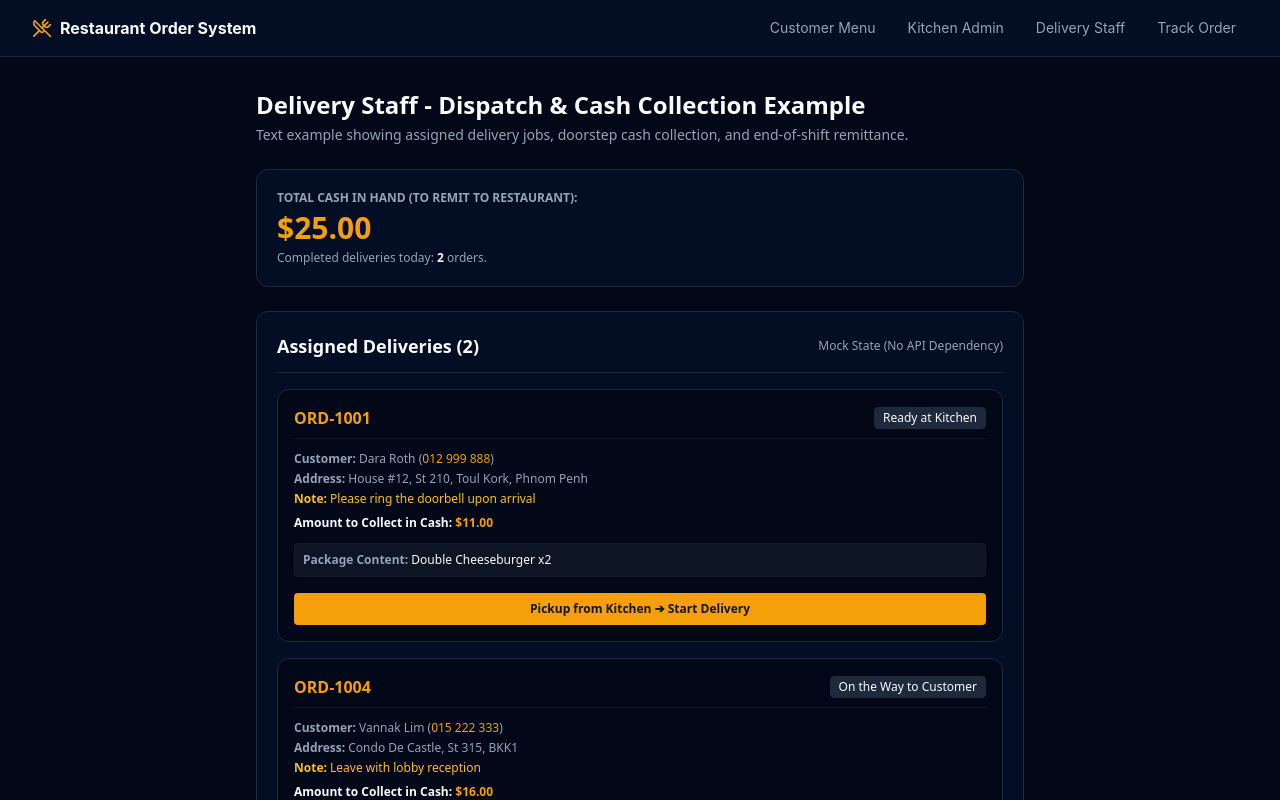
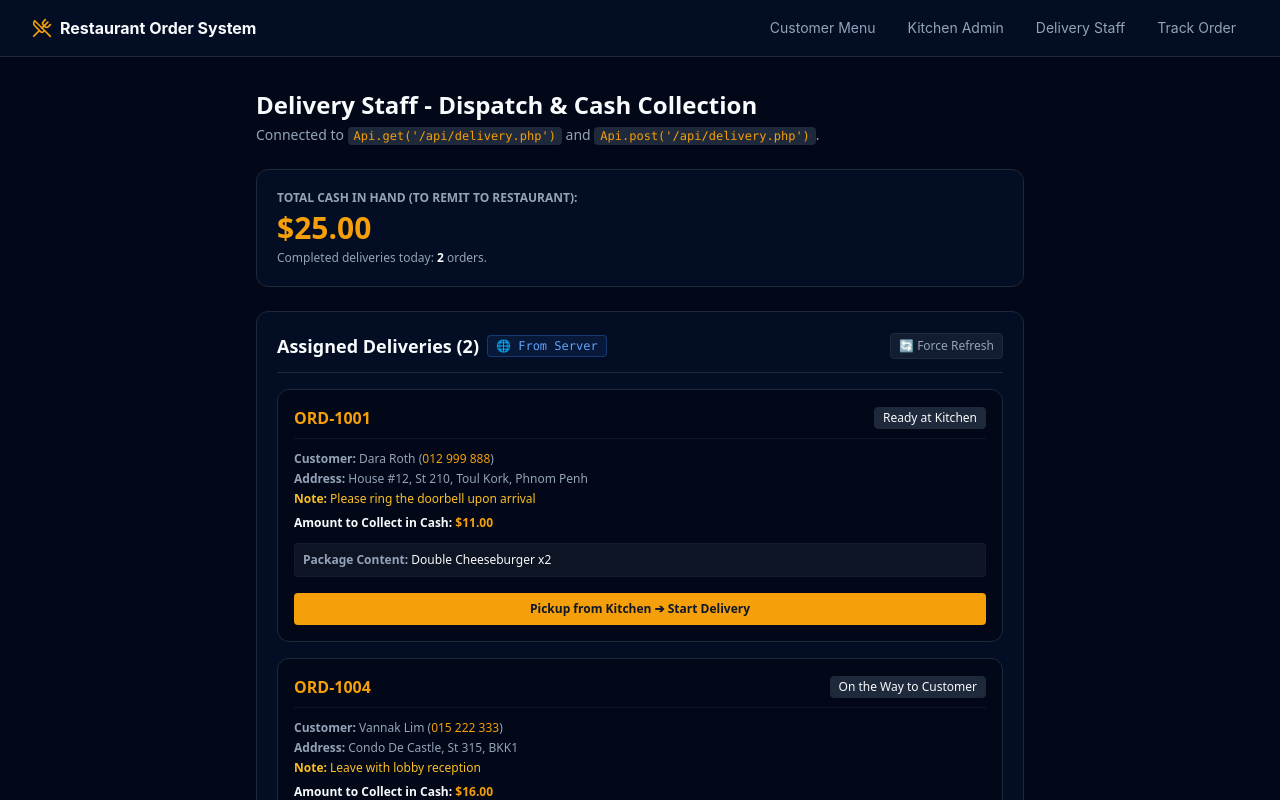
Before and after one commit to bunhenglastnex/sarana, a Next.js app in the folder frontend/: page /delivery in a window 1280 px wide. Shown: the top 800 px of the page. Built offline with nearby package versions, Linux system fonts and the light colour scheme; no server answers.

Commit message:
Refactor frontend to text example workflows, remove fetch api, and rename to production restaurant system

```diff
--- a/frontend/app/delivery/page.tsx
+++ b/frontend/app/delivery/page.tsx
@@ -1,9 +1,10 @@
 'use client';
 
-import React, { useState } from 'react';
-import { Order } from '@/types';
+import React, { useState, useEffect } from 'react';
+import { Order, DeliveryApiResponse } from '@/types';
+import { Api } from '@/lib/api';
 
-// Sample Mock Delivery Orders (No Fetch API)
+// Sample Mock Delivery Orders (Fallback if backend offline)
 const INITIAL_DELIVERY_TASKS: Order[] = [
   {
     id: 1,
@@ -45,27 +46,62 @@ const INITIAL_DELIVERY_TASKS: Order[] = [
 
 export default function DeliveryStaffPage() {
   const [tasks, setTasks] = useState<Order[]>(INITIAL_DELIVERY_TASKS);
-  const [cashInHand, setCashInHand] = useState(25.00); // Sample starting cash
-  const [completedCount, setCompletedCount] = useState(2); // Sample completed count
+  const [cashInHand, setCashInHand] = useState(25.00);
+  const [completedCount, setCompletedCount] = useState(2);
+  const [loading, setLoading] = useState(false);
+  const [isCached, setIsCached] = useState(false);
 
-  const handlePickup = (orderId: number) => {
+  const loadDeliveries = async (force = false) => {
+    setLoading(true);
+    const res = await Api.get<DeliveryApiResponse>('/api/delivery.php', undefined, {
+      forceRefresh: force,
+    });
+
+    if (res.success && res.data?.orders && res.data.orders.length > 0) {
+      setTasks(res.data.orders);
+      if (res.data.cash_summary) {
+        setCashInHand(Number(res.data.cash_summary.cash_in_hand || 0));
+        setCompletedCount(Number(res.data.cash_summary.deliveries_completed || 0));
+      }
+      setIsCached(res.fromCache);
+    } else {
+      setIsCached(false);
+    }
+    setLoading(false);
+  };
+
+  useEffect(() => {
+    loadDeliveries();
+  }, []);
+
+  const handlePickup = async (orderId: number) => {
     setTasks((prev) =>
       prev.map((t) => (t.id === orderId ? { ...t, status: 'on_the_way' } : t))
     );
+
+    await Api.post('/api/delivery.php', {
+      action: 'pickup_from_kitchen',
+      order_id: orderId,
+    });
   };
 
-  const handleConfirmDelivered = (orderId: number, amount: number | string) => {
+  const handleConfirmDelivered = async (orderId: number, amount: number | string) => {
     setTasks((prev) => prev.filter((t) => t.id !== orderId));
     setCashInHand((prev) => prev + Number(amount));
     setCompletedCount((prev) => prev + 1);
+
+    await Api.post('/api/delivery.php', {
+      action: 'confirm_delivered',
+      order_id: orderId,
+    });
   };
 
   return (
     <div className="space-y-6 max-w-3xl mx-auto font-sans">
       <div>
-        <h1 className="text-2xl font-bold">Delivery Staff - Dispatch & Cash Collection Example</h1>
+        <h1 className="text-2xl font-bold">Delivery Staff - Dispatch & Cash Collection</h1>
         <p className="text-sm text-muted-foreground mt-1">
-          Text example showing assigned delivery jobs, doorstep cash collection, and end-of-shift remittance.
+          Connected to <code className="text-primary font-mono text-xs bg-muted px-1.5 py-0.5 rounded">Api.get('/api/delivery.php')</code> and <code className="text-primary font-mono text-xs bg-muted px-1.5 py-0.5 rounded">Api.post('/api/delivery.php')</code>.
         </p>
       </div>
 
@@ -80,9 +116,26 @@ export default function DeliveryStaffPage() {
 
       {/* Tasks List */}
       <div className="border border-border rounded-lg p-5 bg-card space-y-4">
-        <div className="flex justify-between items-center border-b border-border pb-3">
-          <h2 className="text-lg font-semibold">Assigned Deliveries ({tasks.length})</h2>
-          <span className="text-xs text-muted-foreground">Mock State (No API Dependency)</span>
+        <div className="flex justify-between items-center border-b border-border pb-3 flex-wrap gap-2">
+          <div className="flex items-center gap-2">
+            <h2 className="text-lg font-semibold">Assigned Deliveries ({tasks.length})</h2>
+            {isCached ? (
+              <span className="text-xs bg-emerald-500/10 text-emerald-400 border border-emerald-500/30 px-2 py-0.5 rounded font-mono">
+                ⚡ From Cache (មិនទាញឡើងវិញពេលប្ដូរ page)
+              </span>
+            ) : (
+              <span className="text-xs bg-blue-500/10 text-blue-400 border border-blue-500/30 px-2 py-0.5 rounded font-mono">
+                🌐 From Server
+              </span>
+            )}
+          </div>
+          <button
+            onClick={() => loadDeliveries(true)}
+            disabled={loading}
+            className="text-xs text-muted-foreground hover:text-foreground px-2 py-1 rounded bg-muted/60 border border-border"
+          >
+            {loading ? 'កំពុងទាញ...' : '🔄 Force Refresh'}
+          </button>
         </div>
 
         {tasks.length === 0 ? (
--- a/frontend/app/track/page.tsx
+++ b/frontend/app/track/page.tsx
@@ -1,9 +1,10 @@
 'use client';
 
 import React, { useState } from 'react';
-import { Order, OrderStatus } from '@/types';
+import { Order, OrderStatus, OrdersApiResponse } from '@/types';
+import { Api } from '@/lib/api';
 
-// Sample Mock Orders for Tracking (No Fetch API)
+// Sample Mock Orders for Tracking (Fallback if backend offline)
 const MOCK_TRACK_DATA: Record<string, Order> = {
   'ORD-1001': {
     id: 1,
@@ -40,16 +41,37 @@ const MOCK_TRACK_DATA: Record<string, Order> = {
 export default function TrackOrderPage() {
   const [orderQuery, setOrderQuery] = useState('ORD-1001');
   const [order, setOrder] = useState<Order | null>(MOCK_TRACK_DATA['ORD-1001']);
+  const [loading, setLoading] = useState(false);
+  const [isCached, setIsCached] = useState(false);
 
-  const handleSearch = (e: React.FormEvent) => {
-    e.preventDefault();
-    const found = MOCK_TRACK_DATA[orderQuery.trim().toUpperCase()];
-    setOrder(found || null);
+  const handleSearch = async (e?: React.FormEvent, force = false) => {
+    if (e) e.preventDefault();
+    const query = orderQuery.trim().toUpperCase();
+    if (!query) return;
+
+    setLoading(true);
+
+    // Call Backend API with query param: /api/orders.php?order_number=ORD-1001
+    const res = await Api.get<OrdersApiResponse>('/api/orders.php', { order_number: query }, {
+      forceRefresh: force,
+    });
+
+    if (res.success && res.data?.orders && res.data.orders.length > 0) {
+      setOrder(res.data.orders[0]);
+      setIsCached(res.fromCache);
+    } else {
+      // Fallback to local mock data
+      const mock = MOCK_TRACK_DATA[query];
+      setOrder(mock || null);
+      setIsCached(false);
+    }
+    setLoading(false);
   };
 
   const steps = order?.fulfillment_type === 'pickup'
     ? ['Order Placed', 'Accepted by Kitchen', 'Preparing Food', 'Ready for Pickup', 'Completed']
     : ['Order Placed', 'Accepted by Kitchen', 'Preparing Food', 'On the Way (Driver)', 'Delivered & Paid'];
+
 
   const getStepNumber = (status?: OrderStatus) => {
     switch (status) {
@@ -86,11 +108,29 @@ export default function TrackOrderPage() {
         />
         <button
           type="submit"
-          className="px-4 py-2.5 bg-primary text-primary-foreground font-semibold rounded text-sm hover:opacity-90"
+          disabled={loading}
+          className="px-4 py-2.5 bg-primary text-primary-foreground font-semibold rounded text-sm hover:opacity-90 disabled:opacity-50"
         >
-          Search
+          {loading ? 'Searching...' : 'Search'}
+        </button>
+        <button
+          type="button"
+          onClick={() => handleSearch(undefined, true)}
+          disabled={loading}
+          title="Force Refresh bypassing cache"
+          className="px-3 py-2.5 bg-muted text-muted-foreground hover:text-foreground font-medium rounded text-sm border border-border"
+        >
+          🔄
         </button>
       </form>
+
+      {/* Cache Indicator */}
+      {isCached && (
+        <div className="text-xs text-emerald-400 bg-emerald-500/10 border border-emerald-500/20 px-3 py-1.5 rounded flex items-center justify-between">
+          <span>⚡ Retrieved from Client Cache (មិនទាញឡើងវិញពេលប្ដូរ page)</span>
+          <span className="font-mono text-[11px]">Api.get(..., &#123; cache: true &#125;)</span>
+        </div>
+      )}
 
       {/* Order Status Display */}
       {order ? (
```
